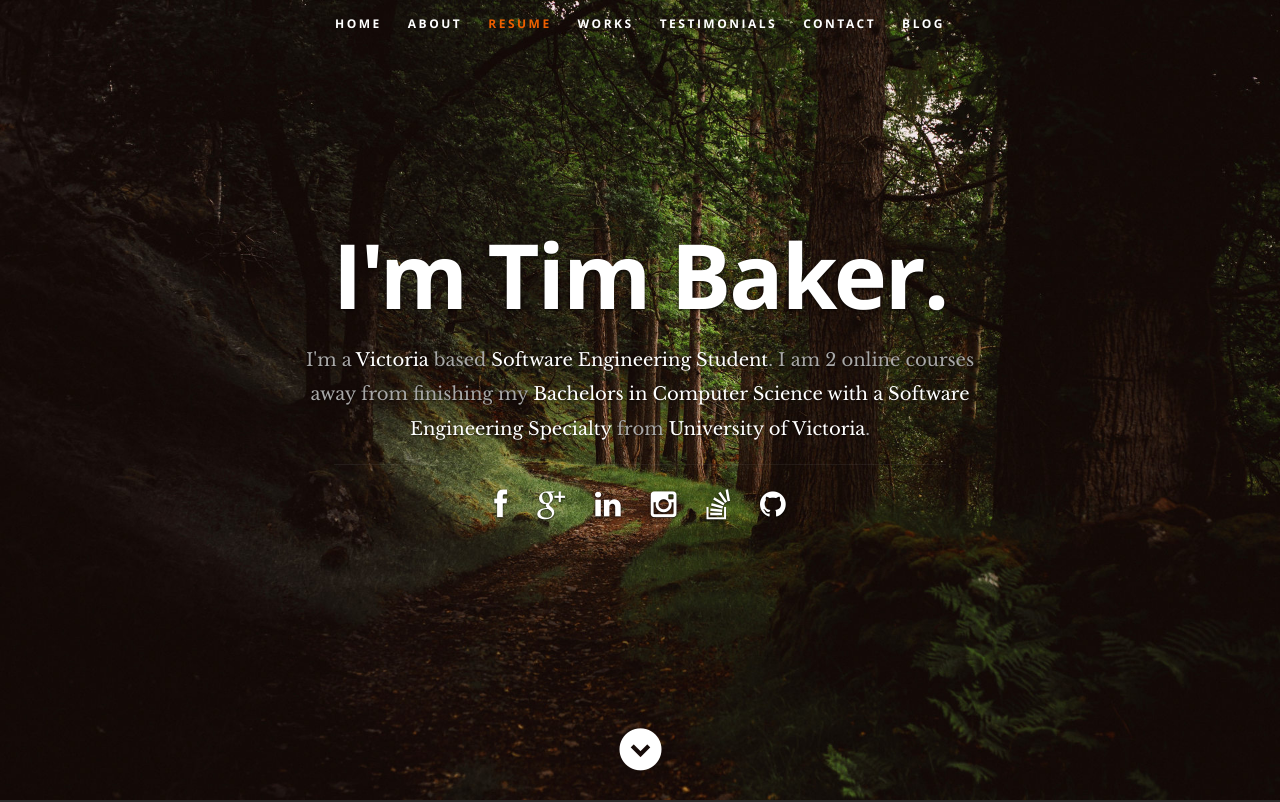
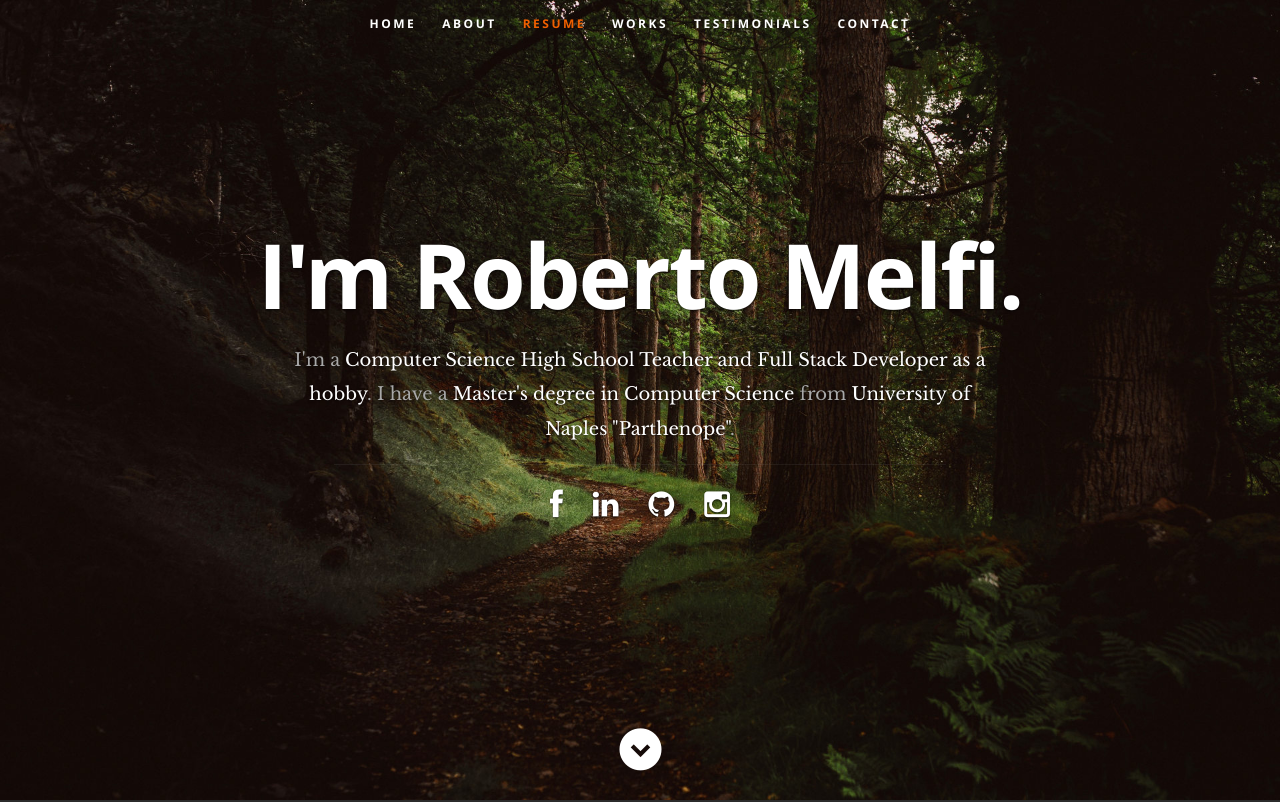
Before and after one commit to robmelfi/robmelfi.github.io, a React (Create React App) app: page / in a window 1280 px wide. Shown: the top 802 px of the page. Built offline with nearby package versions, Linux system fonts and the light colour scheme.

Commit message:
update header

```diff
--- a/public/resumeData.json
+++ b/public/resumeData.json
@@ -1,10 +1,10 @@
 {
   "main": {
-    "name":"Tim Baker",
-    "occupation":"Software Engineering Student",
-    "description":"I am 2 online courses away from finishing my ",
-    "school":"University of Victoria",
-    "degree":"Bachelors in Computer Science with a Software Engineering Specialty",
+    "name":"Roberto Melfi",
+    "occupation":"Computer Science High School Teacher and Full Stack Developer as a hobby",
+    "description":"I have a ",
+    "school":"University of Naples \"Parthenope\"",
+    "degree":"Master's degree in Computer Science",
     "image":"profile_pic.jpg",
     "bio":"I am an athlete at heart, with an entrepreneurial spirit, a knack for online security, and a passion for coding. Coming up just short of finishing my degree by 2 online courses, I decided to just bask in the glory of being finished with lectures and have left to travel Southeast Asia for a year. I am using this time to gain some world experience, train in Muay Thai, and hone my craft on some personal projects. Upon my return to Canada I hope to begin a web development or software engineering career while I finish off my degree.",
     "contactmessage":"Have a project for me? Think I'd be a good fit for your team? I'd love to hear from you, give me a shout by email or by using the form below if you'd like to get in contact with me.",
@@ -21,33 +21,23 @@
     "social":[
       {
         "name":"facebook",
-        "url":"http://facebook.com/tim.baker.906",
+        "url":"https://www.facebook.com/roberto.melfi.1",
         "className":"fa fa-facebook"
       },
       {
-        "name":"google-plus",
-        "url":"http://googleplus.com/tbakerx",
-        "className":"fa fa-google-plus"
-      },
-      {
         "name":"linkedin",
-        "url":"https://www.linkedin.com/in/tim-baker-8420009a/",
+        "url":"https://www.linkedin.com/in/roberto-melfi/",
         "className":"fa fa-linkedin"
       },
       {
-        "name":"instagram",
-        "url":"http://instagram.com/tbaker_x",
-        "className":"fa fa-instagram"
+        "name":"github",
+        "url":"http://github.com/robmelfi",
+        "className":"fa fa-github"
       },
       {
-        "name":"stack-overflow",
-        "url":"https://stackoverflow.com/users/8553186/tim-baker?tab=profile",
-        "className":"fa fa-stack-overflow"
-      },
-      {
-        "name":"github",
-        "url":"http://github.com/tbakerx",
-        "className":"fa fa-github"
+        "name":"instagram",
+        "url":"https://www.instagram.com/robimelfi",
+        "className":"fa fa-instagram"
       }
     ]
   },
--- a/src/Components/Header.js
+++ b/src/Components/Header.js
@@ -1,16 +1,24 @@
-import React, { Component } from 'react';
+import React, {Component} from 'react';
 
 class Header extends Component {
     render() {
 
-    if(this.props.data){
-      var name = this.props.data.name;
-      var occupation= this.props.data.occupation;
-      var description= this.props.data.description;
-      var school= this.props.data.school;
-      var degree= this.props.data.degree;
-      var city= this.props.data.address.city;
-      var networks= this.props.data.social.map(function(network){
+        let name;
+        let occupation;
+        let description;
+        let school;
+        let degree;
+        let city;
+        let networks;
+
+        if (this.props.data) {
+            name = this.props.data.name;
+            occupation = this.props.data.occupation;
+            description = this.props.data.description;
+            school = this.props.data.school;
+            degree = this.props.data.degree;
+            city = this.props.data.address.city;
+            networks = this.props.data.social.map(function (network) {
                 return <li key={network.name}><a href={network.url}><i className={network.className}></i></a></li>
             })
         }
@@ -30,7 +38,6 @@ class Header extends Component {
                         <li><a className="smoothscroll" href="#portfolio">Works</a></li>
                         <li><a className="smoothscroll" href="#testimonials">Testimonials</a></li>
                         <li><a className="smoothscroll" href="#contact">Contact</a></li>
-	    <li><a href="https://timbakerdev.blog/">Blog</a></li>
                     </ul>
 
                 </nav>
@@ -38,8 +45,10 @@ class Header extends Component {
                 <div className="row banner">
                     <div className="banner-text">
                         <h1 className="responsive-headline">I'm {name}.</h1>
-            <h3>I'm a <span>{city}</span> based <span>{occupation}</span>. {description} <span>{degree}</span> from <span>{school}</span>.</h3>
-            <hr />
+                        <h3>
+                            I'm a <span>{occupation}</span>. {description} <span>{degree}</span> from <span>{school}</span>.
+                        </h3>
+                        <hr/>
                         <ul className="social">
                             {networks}
                         </ul>
```
Lines whose indentation alone changed are shown as unchanged.
